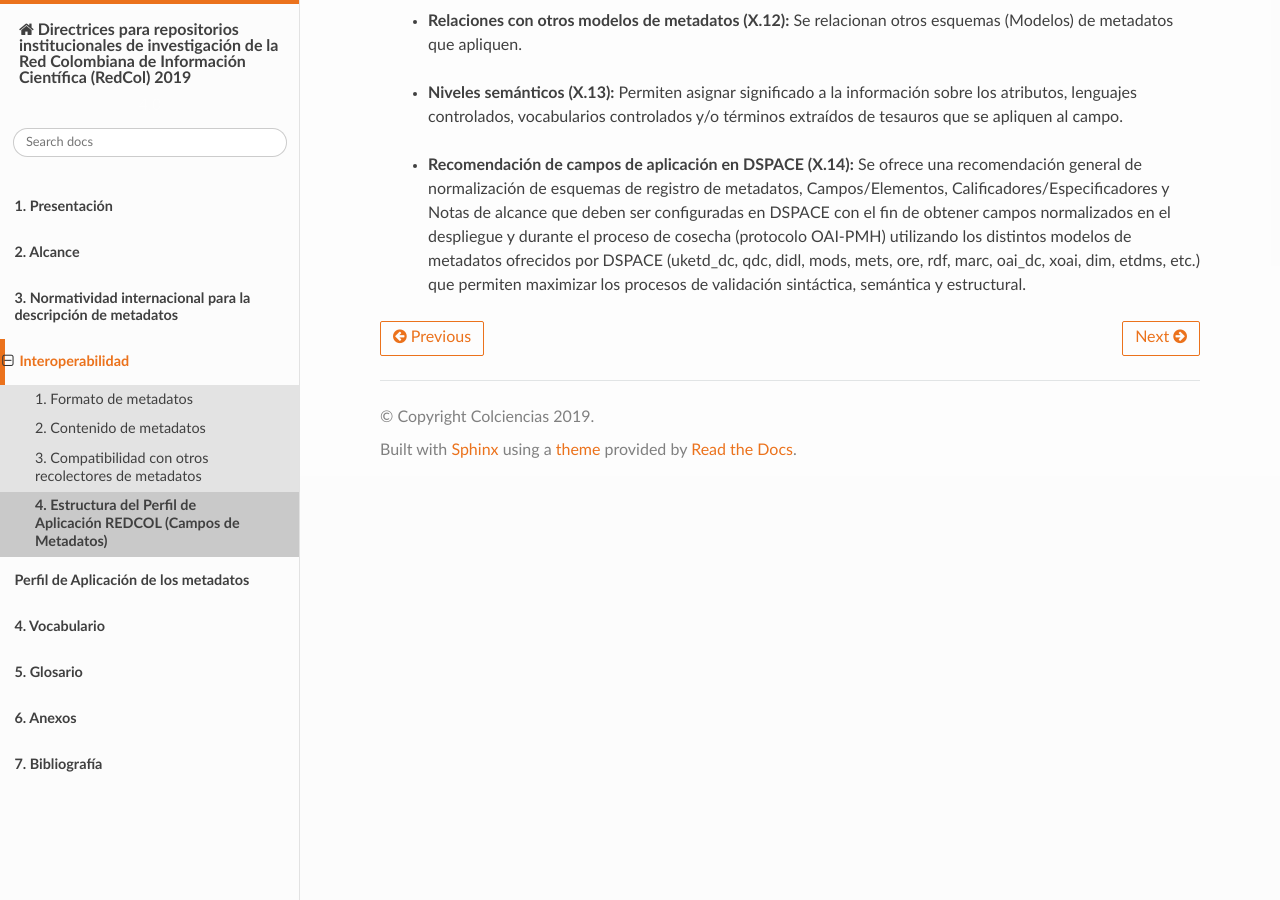
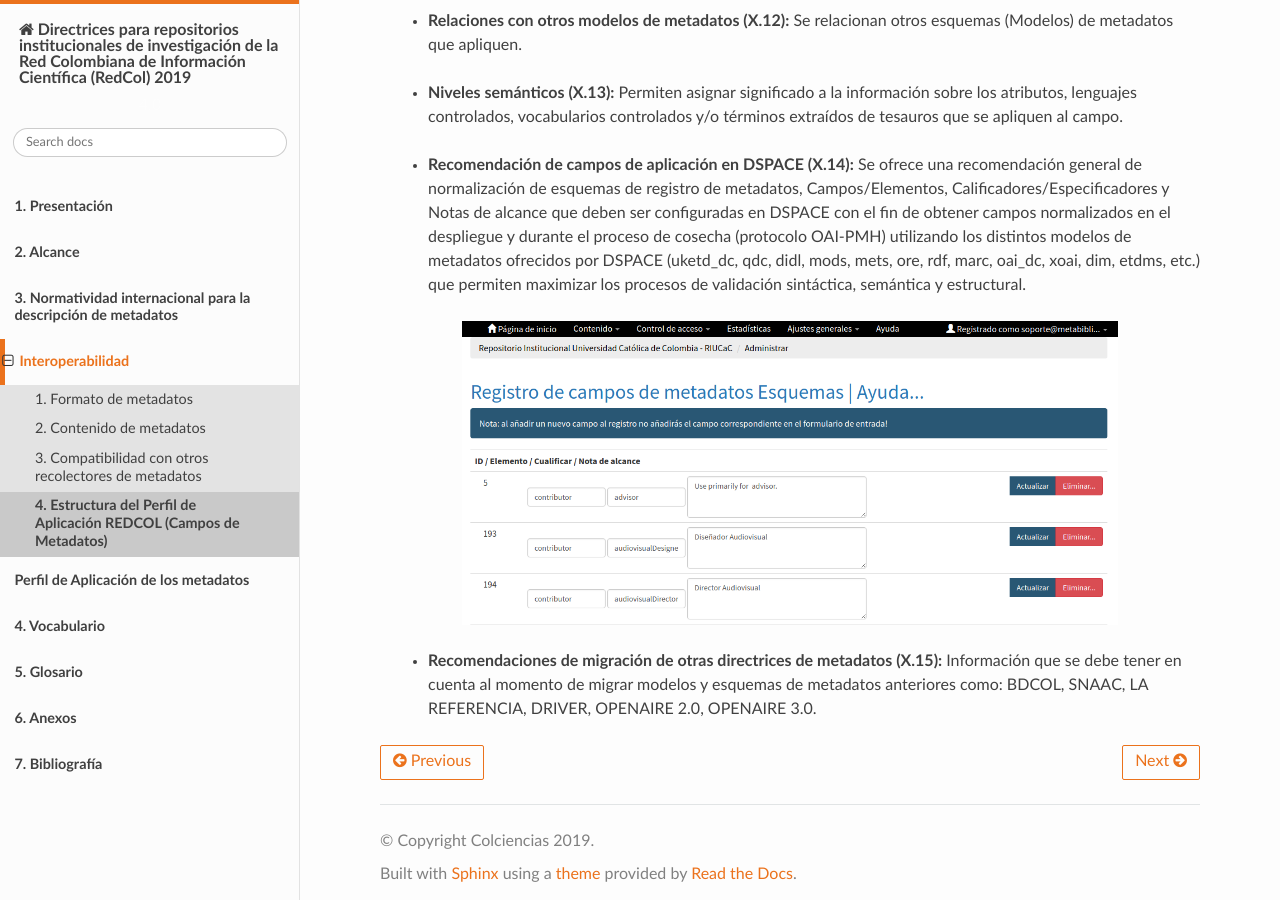
Before and after one commit to rcic/openaire4, a Sphinx documentation site: the page built from docs/estructuraDoc.rst, in a window 1280 px wide and 900 px high, scrolled down 1767 px. Built offline with Sphinx 7.4.7 and the Read the Docs theme 2.0.0, drawn with Linux system fonts in a browser that asks for light colours; some web fonts are replaced; a script that is not in the unit is left out.

Commit message:
correcion

```diff
--- a/docs/contMeta.rst
+++ b/docs/contMeta.rst
@@ -3,7 +3,7 @@
 Contenido de metadatos
 ======================
 
-Para la construcción de servicios y productos de información digital, la Red Colombiana de Información Científica, llevará a cabo el proceso de recolección de registros de metadatos presentes en los distintos sistemas de información institucionales (Repositorios / Bibliotecas Digitales, Sistema de Publicación) que albergan información científica y que cumplan con las directrices de metadatos expuestas en este documento.
+Para la construcción de servicios y productos de información digital, la Red Colombiana de Información Científica, llevará a cabo el proceso de **recolección de registros de metadatos** presentes en los distintos sistemas de información institucionales (Repositorios / Bibliotecas Digitales, Sistema de Publicación) que albergan información científica y que cumplan con las directrices de metadatos expuestas en este documento.
 
 Para realizar un proceso de recolección de metadatos exitoso, se debe tener en cuenta las siguientes indicaciones:
 
--- a/docs/estructuraDoc.rst
+++ b/docs/estructuraDoc.rst
@@ -12,6 +12,7 @@ Para el análisis de cada uno de los campo de metadatos que son utilizados por e
 	- **Cardinalidad de Metadatos:** Se especifican propiedades de presencia y ocurrencia de cada campo de metadatos
 
 	- **Niveles de persistencia (X.2):** Son las propiedades de existencia de los metadatos definidas así:
+
 		- **Obligatorio = Mandatory (M):** La propiedad siempre debe estar presente en los metadatos. No se permite un valor vacío para la propiedad.
 		- **Obligatorio si es aplicable = Mandatory if Applicable (MA):** Cuando se puede obtener el valor de la propiedad, debe estar presente en los metadatos.
 		- **Recomendado = Recommended (R):** Aunque su uso no es obligatorio, Se recomienda el uso de la propiedad.
@@ -84,7 +85,11 @@ Para el análisis de cada uno de los campo de metadatos que son utilizados por e
 
 	- **Recomendación de campos de aplicación en DSPACE (X.14):** Se ofrece una recomendación general de normalización de esquemas de registro de metadatos, Campos/Elementos, Calificadores/Especificadores y Notas de alcance que deben ser configuradas en DSPACE con el fin de obtener campos normalizados en el despliegue y durante el proceso de cosecha (protocolo OAI-PMH) utilizando los distintos modelos de metadatos ofrecidos por DSPACE (uketd_dc, qdc, didl, mods, mets, ore, rdf, marc, oai_dc, xoai, dim, etdms, etc.) que permiten maximizar los procesos de validación sintáctica, semántica y estructural.
 
+..
+
 .. image:: _static/dspace.png
-  :scale: 80%
+   :scale: 80%
+
+..
 
 	- **Recomendaciones de migración de otras directrices de metadatos (X.15):** Información que se debe tener en cuenta al momento de migrar modelos y esquemas de metadatos anteriores como: BDCOL, SNAAC, LA REFERENCIA, DRIVER, OPENAIRE 2.0, OPENAIRE 3.0.
```
